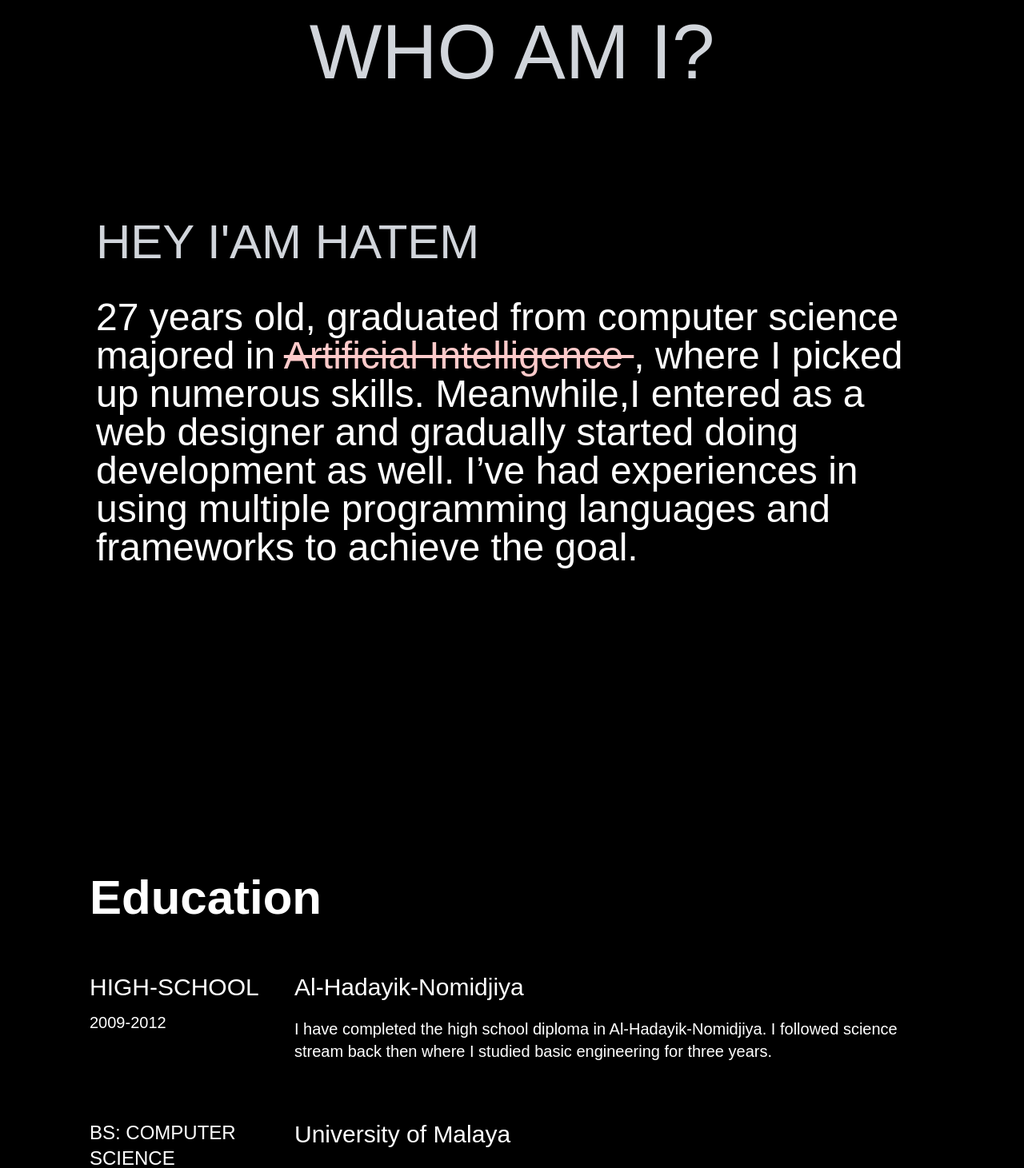
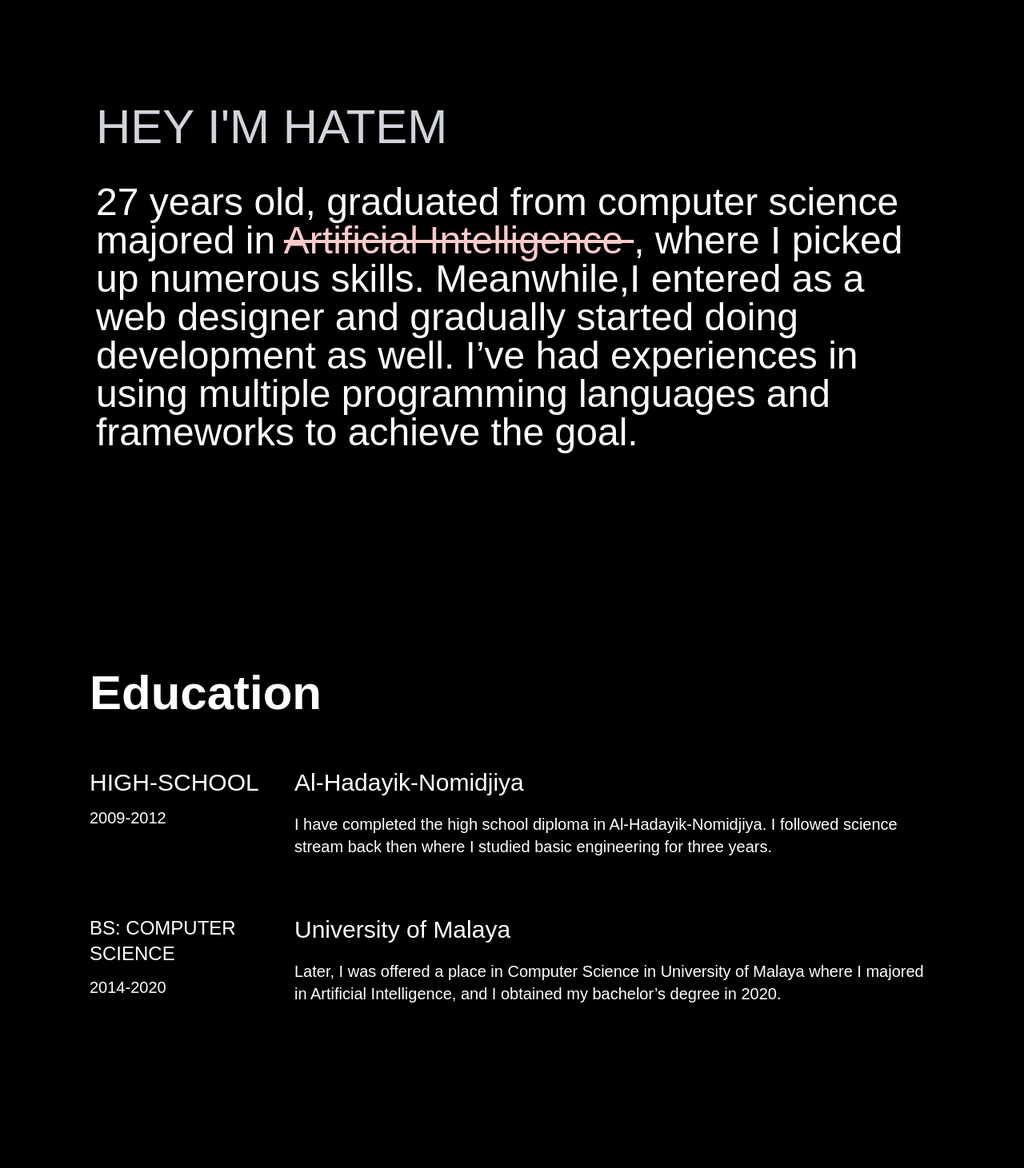
Before and after one commit to waelelk/itshatem_frontend, a React (Create React App) app: page / in a window 1280 px wide. Shown: the part 900-2361 px from the top of the page at 80% size. Built offline with nearby package versions, Linux system fonts and the light colour scheme; no server answers.

Commit message:
April 19th

```diff
--- a/public/index.html
+++ b/public/index.html
@@ -6,11 +6,9 @@
     <meta name="theme-color" content="#000000" />
     <meta
       name="description"
-      content="Web site created using create-react-app"
+      content="This Website is Hatem's Portfolio"
     />
-    <link rel="shortcut icon" href="/images/Hatem.png"/>
-    <link rel="manifest" href="%PUBLIC_URL%/manifest.json" />
-    <title>Portfolio (Hatem)</title>
+    <title>Hatem - Portfolio</title>
   </head>
 
   <body>
--- a/src/components/Education.js
+++ b/src/components/Education.js
@@ -8,7 +8,7 @@ function Education() {
         Aos.init({ duration: 2000 });
     }, [])
     return (
-        <section class="lg:pb-72 p-10 px-10 md:p-24 md:px-28">
+        <section class="lg:pb-44 p-10 px-10 md:p-24 md:px-28">
             <h1 data-aos="fade-up" class="text-white text-3xl lg:text-6xl md:text-4xl mb-6 font-semibold">Education</h1>
             <div data-aos="fade-up" class="container mx-auto">
                     <div class="pb-8 md:pt-10 flex-nowrap lg:flex">
--- a/src/components/Nav.js
+++ b/src/components/Nav.js
@@ -15,7 +15,7 @@ function Nav() {
         <div>
             <div data-aos="fade-down" className="flex justify-between mt-10 mx-10">
                 <Link to={`/`} >
-                <img src="/Images/Hatem.png" alt="Logo" className="w-10 h-6 lg:w-16 lg:h-10" />
+                <img src="/Hatem.png" alt="Logo" className="w-10 h-6 lg:w-16 lg:h-10" />
                 </Link>
                 <Link to={`/blog`} id="plus" className="cursor-pointer font-bold">
                 <h1 className="text-white text-base lg:text-2xl md:text-2xl">
--- a/src/components/Project.js
+++ b/src/components/Project.js
@@ -28,7 +28,7 @@ function Project() {
     if (error) return <p className="text-white">Error :(</p>
 
     return (
-        <div className="lg:pb-72 p-10 px-10 md:p-24 md:px-28">
+        <div className="lg:pb-44 p-10 px-10 md:p-24 md:px-28">
             <h1 data-aos="fade-up" className="text-white text-3xl lg:text-6xl md:text-4xl mb-6 font-semibold">Projects</h1>
             <div data-aos="fade-up" className="grid grid-cols-1 lg:grid-cols-4">
                 {data.map(project => (
--- a/src/components/Working.js
+++ b/src/components/Working.js
@@ -9,7 +9,7 @@ function Work() {
     }, [])
     return (
         <section>
-            <div class="lg:pb-72 p-10 px-10 lg:p-24 md:p-24 md:px-28">
+            <div class="lg:pb-44 p-10 px-10 lg:p-24 md:p-24 md:px-28">
                 <div class="container lg:flex flex-col items-start md:flex-row ">
                     <div data-aos="fade-up" class="flex flex-col w-full lg:sticky md:top-36 lg:w-2/3">
                         <h2 class="lg:text-xl md:text-4xl font-regular text-gray-200">My Current Position</h2>
--- a/src/pages/Home.css
+++ b/src/pages/Home.css
@@ -1,4 +1,5 @@
 @import url('https://fonts.googleapis.com/css2?family=Major+Mono+Display&display=swap');
+
 
 .sliding-text-container {
     position: relative;
--- a/src/pages/Home.js
+++ b/src/pages/Home.js
@@ -48,15 +48,15 @@ function Home() {
                     </p>
                 </div>
             </div>
-            <div className='lg:py-72 p-10'>
-                <div data-aos="fade-up" className='text-gray-300 lg:pb-40 pb-10 lg:text-8xl text-5xl text-white text-center'>
+            <div className='lg:py-44 p-10'>
+                <div data-aos="fade-up" className='text-gray-300 font-medium lg:pb-32 pb-10 lg:text-8xl text-5xl text-white text-center'>
                     <p>WHO AM I?</p>
                 </div>
                 <div data-aos="fade-up" className='lg:px-20 p-0 text-white'>
                     <p className='text-gray-300 lg:text-6xl text-2xl pb-10'>
-                        HEY I'AM HATEM
+                        HEY I'M HATEM
                      </p>
-                    <p className='lg:text-5xl text-xl leading-relaxed'> 27 years old, graduated from computer science majored in <span className='text-red-200 line-through'> Artificial Intelligence </span>, where I picked up numerous skills. Meanwhile,I entered as a web designer and gradually started doing development as well. I’ve had experiences in using multiple programming languages and frameworks to achieve the goal.</p>
+                    <p className='lg:text-5xl text-xl leading-loose font-extralight'> 27 years old, graduated from computer science majored in <span className='text-red-200 line-through'> Artificial Intelligence </span>, where I picked up numerous skills. Meanwhile,I entered as a web designer and gradually started doing development as well. I’ve had experiences in using multiple programming languages and frameworks to achieve the goal.</p>
                 </div>
             </div>
             <Education />
```
Also changed, not shown: public/Hatem.png (renamed from public/Images/Hatem.png), public/Images/covid.png (deleted).
